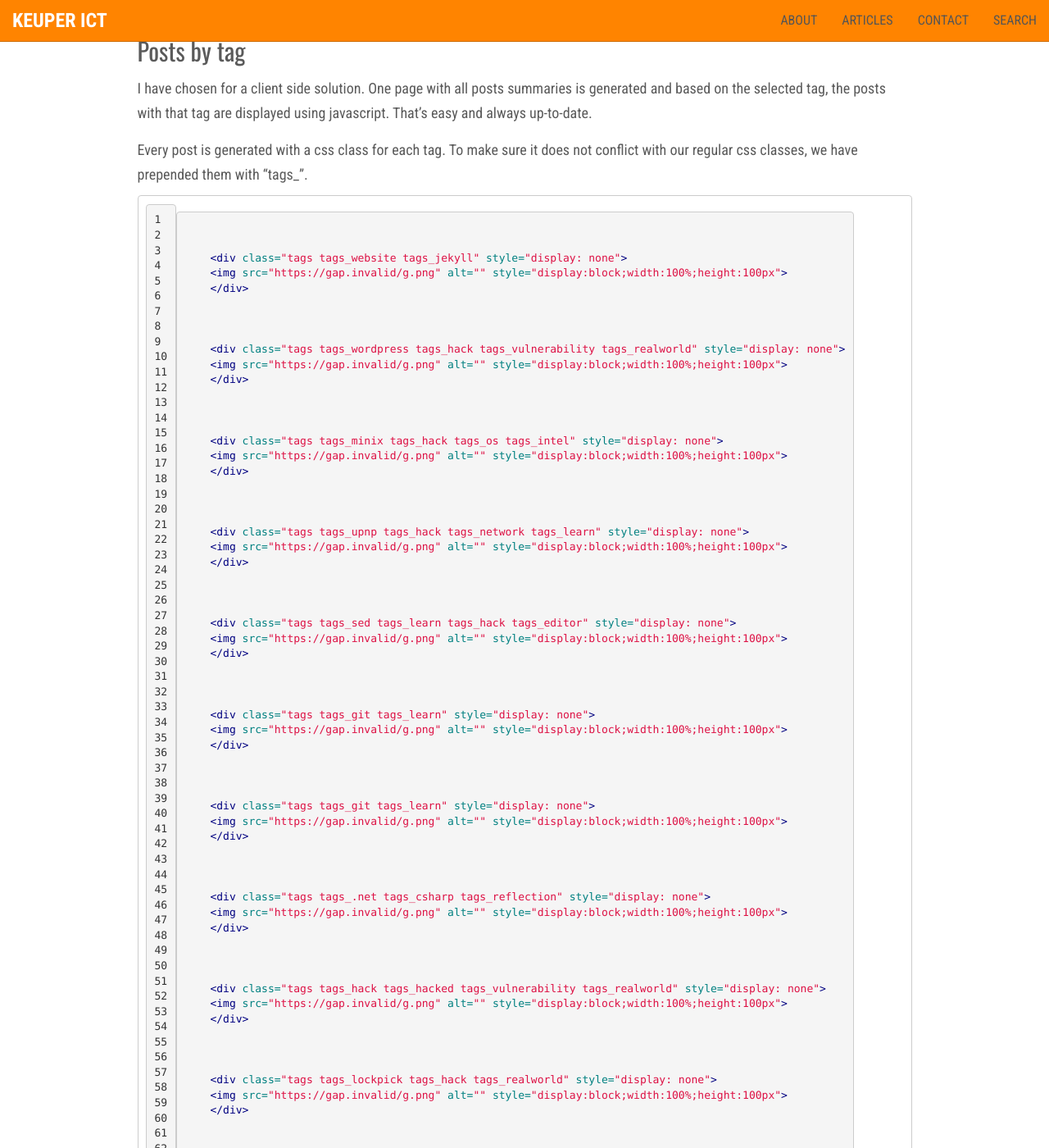
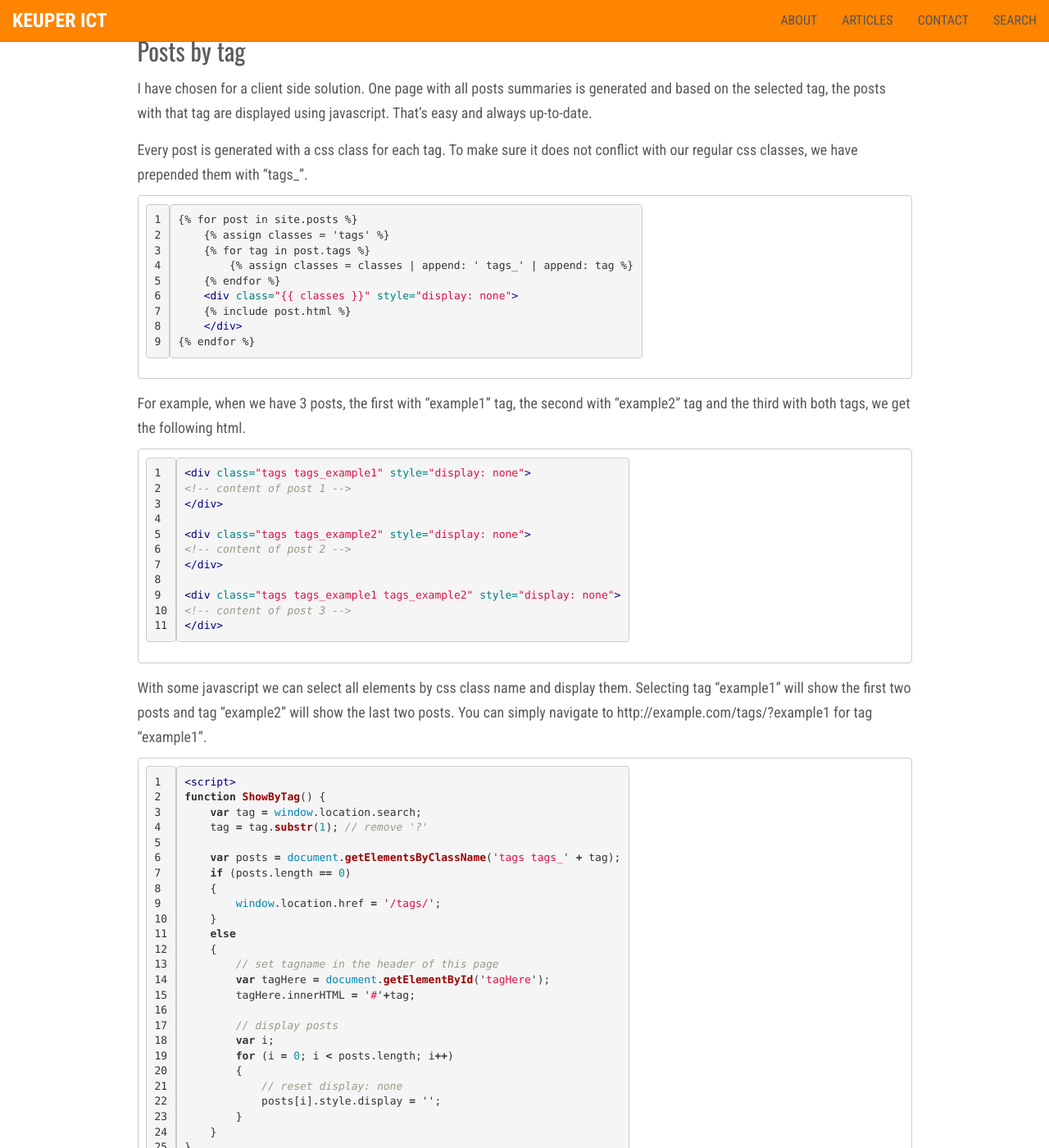
Before and after one commit to jkeuper/jkeuper.github.io, a Jekyll site: the page built from _posts/2017-12-05-tags-in-jekyll.md, in a window 1280 px wide and 1400 px high, scrolled down 1060 px. Shown: the whole window at 82% size. Built offline with Jekyll 4.4.1, drawn with Linux system fonts in a browser that asks for light colours; nearby versions of some CDN libraries; some of the changed text lies outside the part shown.

Commit message:
Fixed build, escaping Jekyll code

````diff
--- a/_posts/2017-12-05-tags-in-jekyll.md
+++ b/_posts/2017-12-05-tags-in-jekyll.md
@@ -34,7 +34,7 @@ Every post is generated with a css class for each tag. To make sure
 it does not conflict with our regular css classes, we have prepended
 them with "tags_".
 
-```html
+```html{% raw %}
 {% for post in site.posts %}
     {% assign classes = 'tags' %}
     {% for tag in post.tags %}
@@ -43,7 +43,7 @@ them with "tags_".
     <div class="{{ classes }}" style="display: none">
     {% include post.html %}
     </div>
-{% endfor %}
+{% endfor %}{% endraw %}
 ```
 
 For example, when we have 3 posts, the first with "example1" tag, the
````
